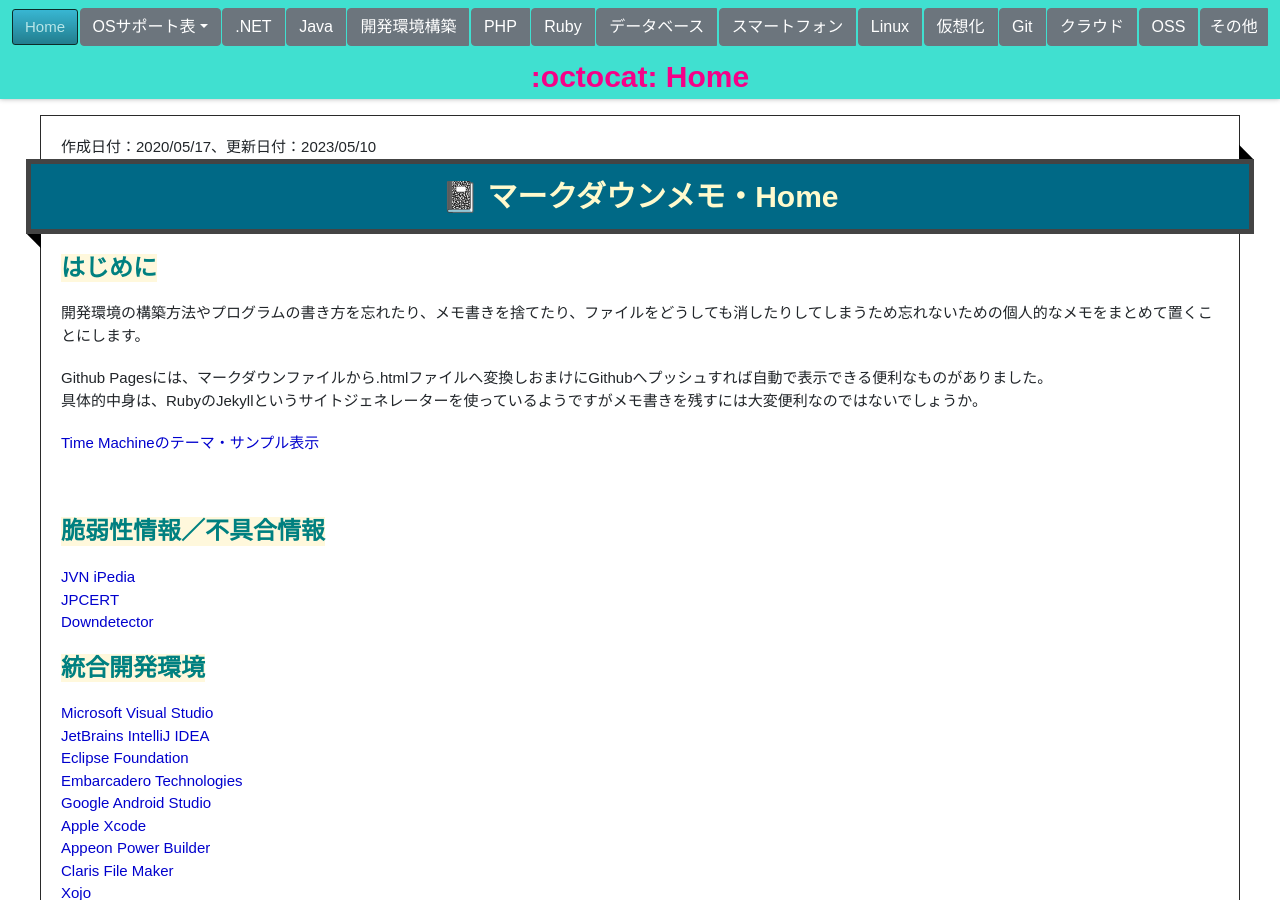
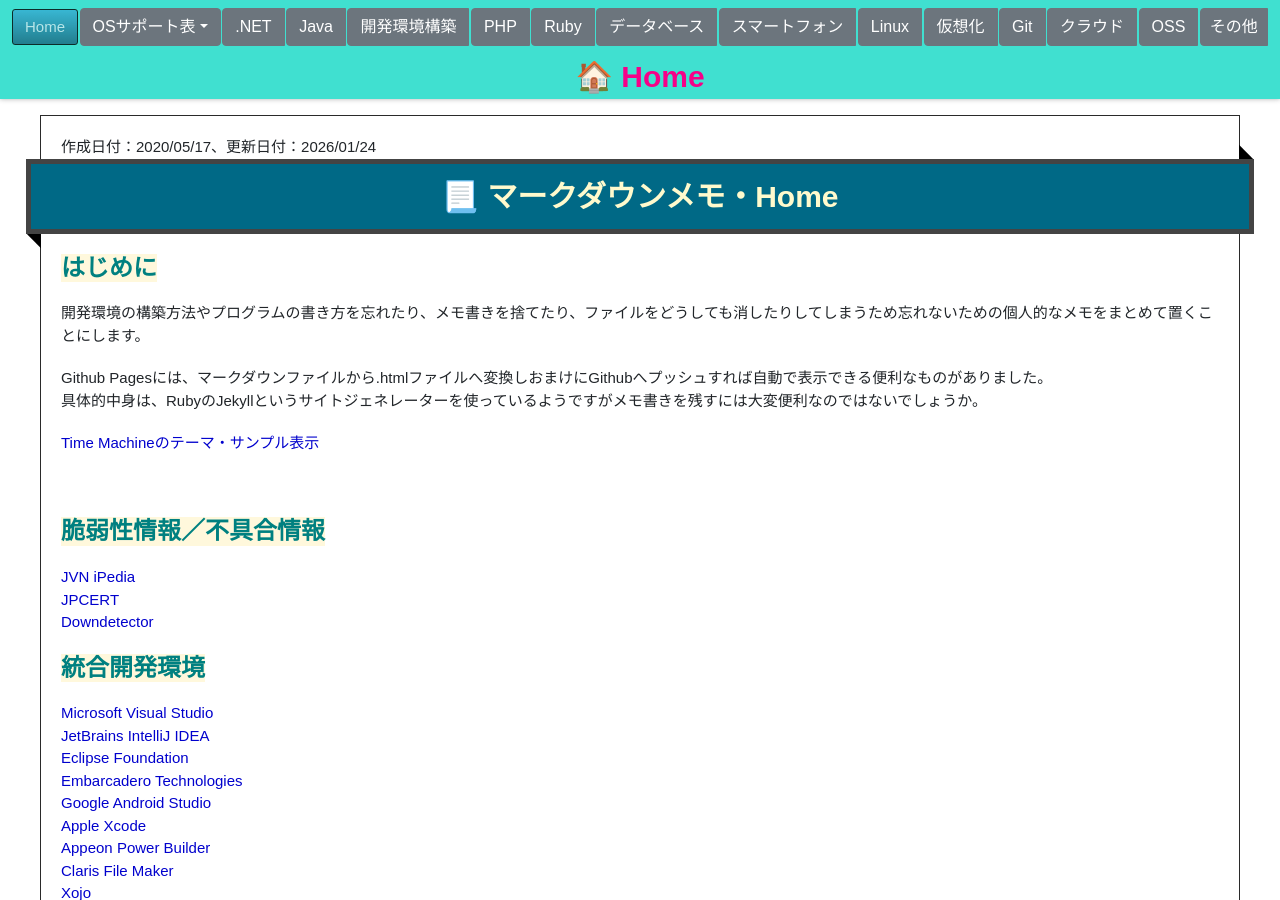
Before and after one commit to person-carrying-water/person-carrying-water.github.io, a Jekyll site: the page built from index.md, in a window 1280 px wide and 900 px high. Built offline with Jekyll 4.4.1, drawn with Linux system fonts in a browser that asks for light colours; nearby versions of some CDN libraries; emoji names are drawn with the system emoji font.

Commit message:
Ubuntu260124

```diff
--- a/_layouts/default.html
+++ b/_layouts/default.html
@@ -218,7 +218,7 @@
       <div class="btn-group">
       <button type="button" class="btn btn-secondary" data-bs-toggle="dropdown" aria-haspopup="true" aria-expanded="false">Git</button>
       <ul class="dropdown-menu">
-      <li><a class="dropdown-item" href="/Contents/GitGitHub/InstUbuntu">Gitインストール(Ubuntu)</a></li>
+      <li><a class="dropdown-item" href="/Contents/GitGitHub/InstUbuntuGit">Gitインストール(Ubuntu)</a></li>
 	<li><a class="dropdown-item" href="/Contents/GitGitHub/GitGitHub">Git、GitHub設定</a></li>
 	<li><a class="dropdown-item" href="/Contents/GitGitHub/fetchandmerge">他者の変更点取得</a></li>
 	<li><a class="dropdown-item" href="/Contents/GitHubPages/GitHubPages">GitHub Pages</a></li>
--- a/index.md
+++ b/index.md
@@ -1,9 +1,9 @@
 ---
 layout: default
-title: ":octocat: Home"
-description: ":notebook: マークダウンメモ・Home"
+title: ":house: Home"
+description: ":page_with_curl: マークダウンメモ・Home"
 date: "2020/05/17"
-lastmod: "2023/05/10"
+lastmod: "2026/01/24"
 ---
 
 ## はじめに
```
Also changed, not shown: Contents/GitGitHub/GitGitHub.md (+2 -2 lines), Contents/GitGitHub/InstUbuntuGit.md (renamed from Contents/GitGitHub/InstUbuntu.md, +1 -1 lines), Contents/GitGitHub/fetchandmerge.md (+2 -2 lines).
